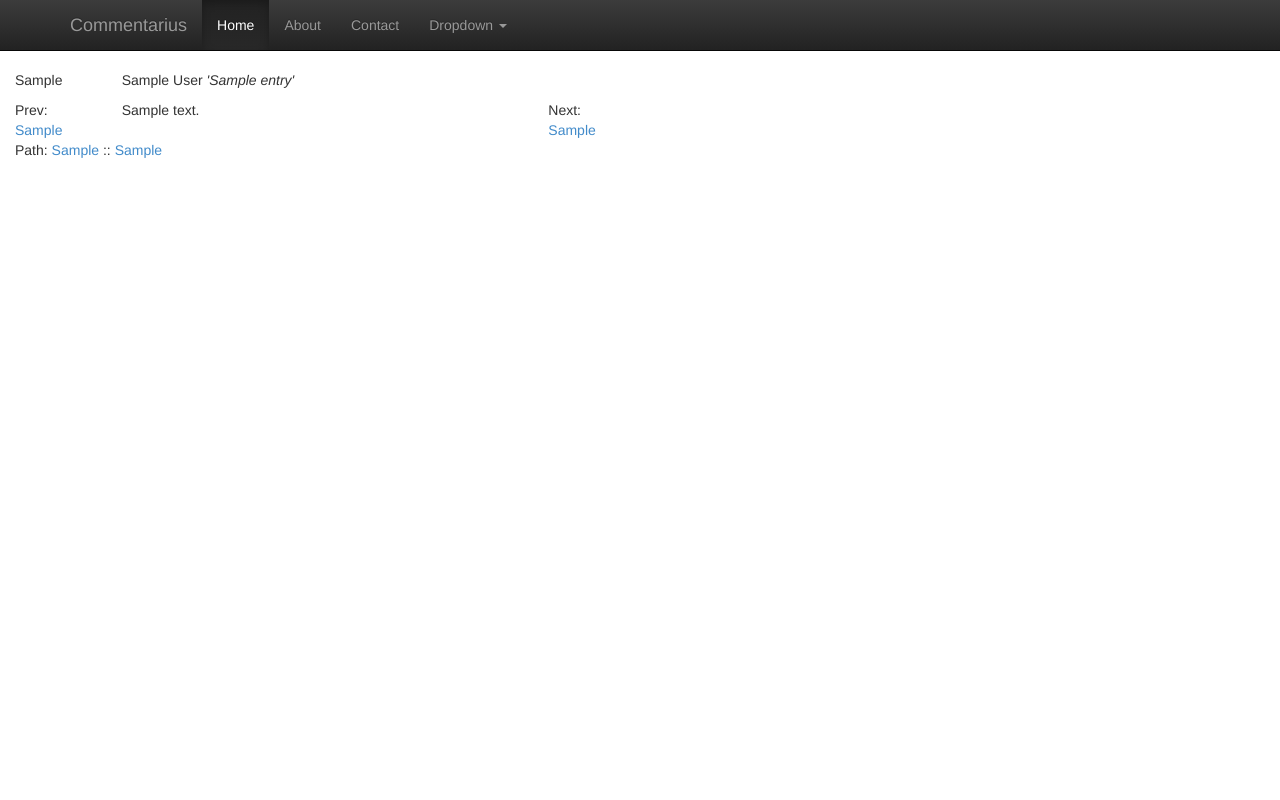
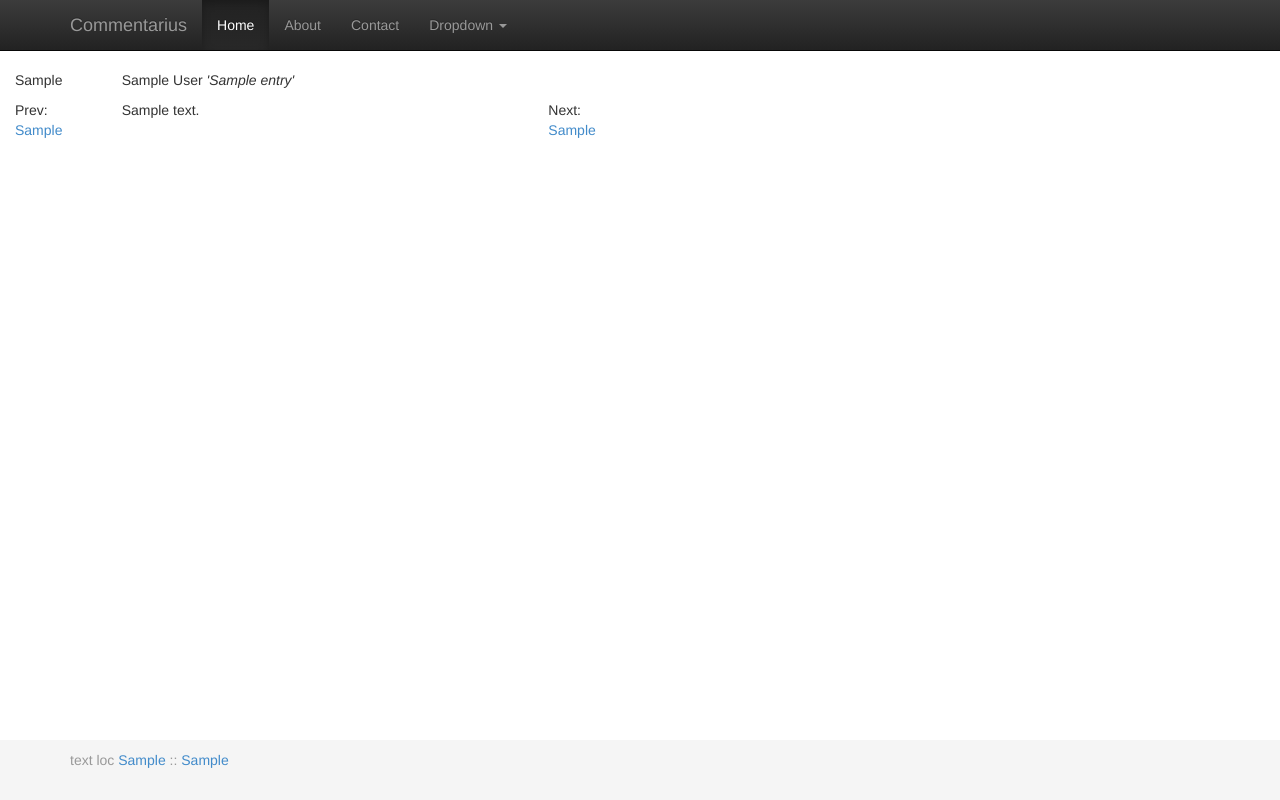
Before and after one commit to scotartt/commentarius, a Django app: template decommentariis/decommentariis/templates/section_text.html in a window 1280 px wide. Run offline with Django 3.2, Linux system fonts and the light colour scheme; the template is opened without the code that fills it: most values are stand-ins (such as "Sample title", 1, 10 or a date in 2020); some libraries are stand-ins or nearby versions.

Commit message:
text path now in fixed footer

```diff
--- a/decommentariis/decommentariis/static/theme/theme.css
+++ b/decommentariis/decommentariis/static/theme/theme.css
@@ -1,6 +1,12 @@
+html {
+  position: relative;
+  min-height: 100%;
+}
 body {
   padding-top: 70px;
   padding-bottom: 30px;
+  margin-bottom: 60px;
+
 }
 
 .theme-dropdown .dropdown-menu {
@@ -12,3 +18,13 @@ body {
 .theme-showcase > p > .btn {
   margin: 5px 0;
 }
+
+#footer {
+  position: absolute;
+  bottom: 0;
+  width: 100%;
+  /* Set the fixed height of the footer here */
+  height: 60px;
+  background-color: #f5f5f5;
+  padding-top: 10px;
+}
--- a/decommentariis/decommentariis/templates/base.html
+++ b/decommentariis/decommentariis/templates/base.html
@@ -48,6 +48,12 @@
 		<div class="container-fluid" role="main">
 			{% block content %}there is no content here{% endblock content %}
 		</div>
+		<div id="footer">
+		  <div class="container">
+			{% block footer %}<p class="text-muted">Place sticky footer content here.</p>{% endblock footer %}
+		  </div>
+	  </div>
+	</div>
 	</body>
 
 </html>
--- a/decommentariis/decommentariis/templates/section_text.html
+++ b/decommentariis/decommentariis/templates/section_text.html
@@ -30,12 +30,18 @@
 			{% endif %}
 		</div>
 	</div>
+
+{% endblock %}
+
+{% block footer %}
 	<div id="parentnav" class="row">
 		<div class="col-md-6">
-			Path: <a href='/text/{{ object.entry.cts_urn }}/'>{{ object.entry.cts_urn }}</a>
+			<p class="text-muted">
+			text loc <a href='/text/{{ object.entry.cts_urn }}/'>{{ object.entry.cts_urn }}</a>
 			{% for sect in section_path %}
 				:: <a href='../{{ sect.cts_urn }}/'>{{ sect.section_ref }}</a>
 			{% endfor %}
+			</p>
 		</div>
 	</div>
-{% endblock %}
+{% endblock footer %}
```
